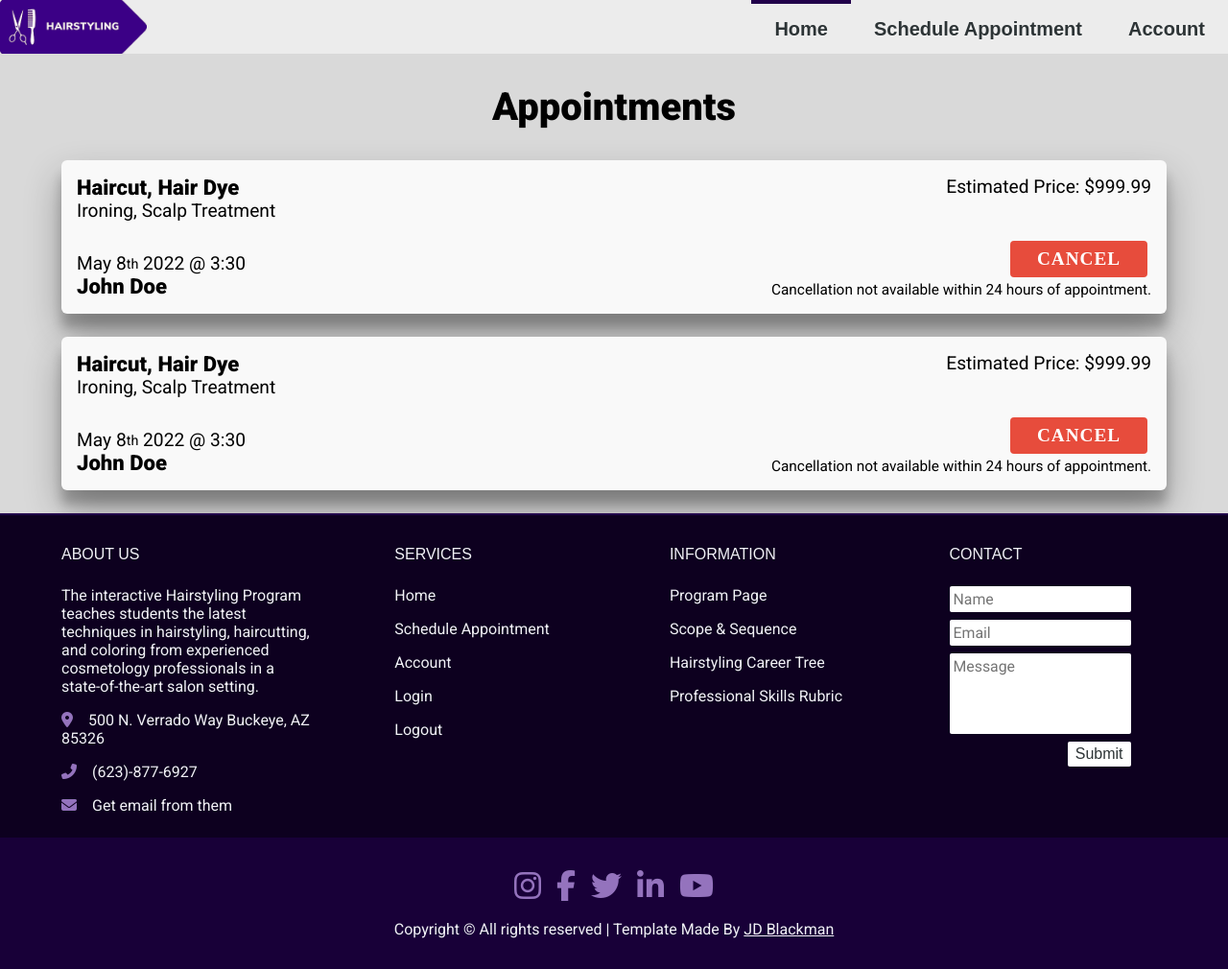
After one commit to 0eef0/wmCosmetology, a Node server app: page /account in a window 1280 px wide. The commit adds this page. Shown: the whole page at 96% size. Run offline with Node 20, Linux system fonts and the light colour scheme; some libraries are stand-ins or nearby versions.

Commit message:
appointment-card started

```diff
--- a/routes/index.js
+++ b/routes/index.js
@@ -6,6 +6,10 @@ const {ensureAuthenticated} = require('../middleware/auth.js')
 //home page
 navigation.get('/', (req, res) => {
   res.render('pages/index')
+})
+//account page
+navigation.get('/account', (req, res) => {
+  res.render('pages/account')
 })
 //log in page
 navigation.get('/login', (req, res) => {
--- /dev/null
+++ b/views/pages/account.ejs
@@ -0,0 +1,25 @@
+<!DOCTYPE html>
+<html lang="en">
+<head>
+  <%- include('../partials/head'); %>
+
+  <script type="module" src="../scripts/main.js"></script>
+</head>
+<body class="container">
+<!-- modals go here -->
+
+<!-- navbar here -->
+<%- include('../partials/navbar'); %>
+<%- include('../partials/navbar-spacer'); %>
+
+<!-- page content here -->
+<h1 class="appointments-title">Appointments</h1>
+<div class="appointments-container">
+  <%- include('../partials/appointment-card'); %>
+  <%- include('../partials/appointment-card'); %>
+</div>
+
+
+<%- include('../partials/footer'); %>
+</body>
+</html>
--- /dev/null
+++ b/views/partials/appointment-card.ejs
@@ -0,0 +1,15 @@
+<div class="appointment-card">
+  <div class="col">
+    <h1 class="service-names">Haircut, Hair Dye</h1>
+    <p class="add-on-services">Ironing, Scalp Treatment</p>
+
+    <p class="date">May 8<sup>th</sup> 2022 @ 3:30</p>
+    <h1 class="name">John Doe</h1>
+  </div>
+  <div class="col right">
+    <p class="estimated-price">Estimated Price: $999.99</p>
+
+    <button class="cancel-appointment btn btn-3">Cancel</button>
+    <p class="cancel-warning">Cancellation not available within 24 hours of appointment.</p>
+  </div>
+</div>
--- /dev/null
+++ b/views/partials/navbar-spacer.ejs
@@ -0,0 +1,2 @@
+<div class="navbar-spacer">
+</div>
--- a/views/partials/navbar.ejs
+++ b/views/partials/navbar.ejs
@@ -9,10 +9,10 @@
           <li class="nav-item"><a class="link active" href="/">Home</a></li>
           <li class="nav-item"><a class="link" href="/about">Schedule Appointment</a></li>
           <li class="nav-item dropdown">
-              <a class="link" href="/adopt">Account</a>
+              <a class="link" href="/account">Account</a>
               <ul class="dropdown">
                   <li><a href="#">Name</a></li>
-                  <li><a href="#">Profile</a></li>
+                  <li><a href="/account">Profile</a></li>
                   <li><a href="#">Logout</a></li>
               </ul>
         </li>
--- /dev/null
+++ b/views/styles/components/_appointment-card.scss
@@ -0,0 +1,39 @@
+.appointment-card {
+  display: flex;
+  justify-content: space-between;
+
+  width: 90vw;
+  min-height: 10rem;
+
+  padding: 1rem;
+  background-color: $light-background;
+  font-size: $main-font-size;
+  border-radius: 6px;
+
+  box-shadow: $dark-shadow-big;
+
+  .col {
+    display: flex;
+    flex-direction: column;
+    justify-content: flex-start;
+    align-items: flex-start;
+    &.right {
+      align-items: flex-end;
+
+      .cancel-appointment {
+        margin-top: auto;
+        // background-color: red;
+      }
+      .cancel-warning {
+        font-size: 80%;
+      }
+    }
+
+    .date {
+      margin-top: auto;
+    }
+    h1 {
+      font-size: 115%;
+    }
+  }
+}
--- a/views/styles/components/_index.scss
+++ b/views/styles/components/_index.scss
@@ -2,3 +2,4 @@
 @import './footer';
 @import './service-card';
 @import './service-modal';
+@import './appointment-card';
--- a/views/styles/components/_navbar.scss
+++ b/views/styles/components/_navbar.scss
@@ -101,6 +101,9 @@
 		}
 	}
 }
+.navbar-spacer {
+	margin-top: 56px;
+}
 @media screen and (max-width: 1000px) {
 	.navbar ul {
 		flex-direction: column;
--- /dev/null
+++ b/views/styles/layout/_account.scss
@@ -0,0 +1,11 @@
+.appointments-title {
+  font-size: $title-font-size;
+  margin-block: 2rem;
+}
+.appointments-container {
+  display: flex;
+  flex-direction: column;
+  gap: 1.5rem;
+  margin: 1.5rem;
+  margin-top: 0;
+}
--- a/views/styles/layout/_home.scss
+++ b/views/styles/layout/_home.scss
@@ -45,3 +45,70 @@
         }
     }
 }
+/* General button style */
+.btn {
+    border: none;
+    font-family: 'Poppins';
+    font-size: inherit;
+    color: inherit;
+    background: none;
+    cursor: pointer;
+    padding: 8px 28px;
+    display: inline-block;
+    margin: 4px;
+    border-radius: 4px;
+    text-transform: uppercase;
+    letter-spacing: 1px;
+    font-weight: 700;
+    outline: none;
+    position: relative;
+    -webkit-transition: all 0.3s;
+    -moz-transition: all 0.3s;
+    transition: all 0.3s;
+}
+
+.btn:after {
+    content: '';
+    position: absolute;
+    z-index: -1;
+    -webkit-transition: all 0.3s;
+    -moz-transition: all 0.3s;
+    transition: all 0.3s;
+}
+
+/* Pseudo elements for icons */
+.btn:before {
+    font-family: 'FontAwesome';
+    // speak: none;
+    font-style: normal;
+    font-weight: normal;
+    font-variant: normal;
+    text-transform: none;
+    line-height: 1;
+    position: relative;
+    -webkit-font-smoothing: antialiased;
+}
+/* Button 3 */
+.btn-3 {
+    background: #e74c3c;
+    color: #fff;
+}
+
+.btn-3:hover {
+    background: #c0392b;
+}
+
+.btn-3:active {
+    background: #c0392b;
+    top: 2px;
+}
+
+.btn-3:before {
+    position: absolute;
+    height: 100%;
+    left: 0;
+    top: 0;
+    line-height: 3;
+    font-size: 140%;
+    width: 60px;
+}
--- a/views/styles/layout/_index.scss
+++ b/views/styles/layout/_index.scss
@@ -1,2 +1,3 @@
 @import './home';
+@import './account';
 @import './loginSignUp';
--- a/views/styles/main.css
+++ b/views/styles/main.css
@@ -332,6 +332,10 @@ html {
   border-color: #3b0086 !important;
   -webkit-filter: brightness(1.2);
           filter: brightness(1.2);
+}
+
+.navbar-spacer {
+  margin-top: 56px;
 }
 
 @media screen and (max-width: 1000px) {
@@ -734,6 +738,61 @@ footer .payment-container .copyright {
   text-decoration: none;
 }
 
+.appointment-card {
+  display: -webkit-box;
+  display: -ms-flexbox;
+  display: flex;
+  -webkit-box-pack: justify;
+      -ms-flex-pack: justify;
+          justify-content: space-between;
+  width: 90vw;
+  min-height: 10rem;
+  padding: 1rem;
+  background-color: #f9f9f9;
+  font-size: clamp(1.15rem, 1.5vw, 1.5rem);
+  border-radius: 6px;
+  -webkit-box-shadow: rgba(0, 0, 0, 0.3) 0px 19px 38px, rgba(0, 0, 0, 0.22) 0px 15px 12px;
+          box-shadow: rgba(0, 0, 0, 0.3) 0px 19px 38px, rgba(0, 0, 0, 0.22) 0px 15px 12px;
+}
+
+.appointment-card .col {
+  display: -webkit-box;
+  display: -ms-flexbox;
+  display: flex;
+  -webkit-box-orient: vertical;
+  -webkit-box-direction: normal;
+      -ms-flex-direction: column;
+          flex-direction: column;
+  -webkit-box-pack: start;
+      -ms-flex-pack: start;
+          justify-content: flex-start;
+  -webkit-box-align: start;
+      -ms-flex-align: start;
+          align-items: flex-start;
+}
+
+.appointment-card .col.right {
+  -webkit-box-align: end;
+      -ms-flex-align: end;
+          align-items: flex-end;
+}
+
+.appointment-card .col.right .cancel-appointment {
+  margin-top: auto;
+}
+
+.appointment-card .col.right .cancel-warning {
+  font-size: 80%;
+}
+
+.appointment-card .col .date {
+  margin-top: auto;
+}
+
+.appointment-card .col h1 {
+  font-size: 115%;
+}
+
 .banner-container {
   background-color: #2d3436;
   min-width: 100%;
@@ -792,6 +851,90 @@ footer .payment-container .copyright {
         grid-template-columns: 1fr;
     margin-inline: auto;
   }
+}
+
+/* General button style */
+.btn {
+  border: none;
+  font-family: 'Poppins';
+  font-size: inherit;
+  color: inherit;
+  background: none;
+  cursor: pointer;
+  padding: 8px 28px;
+  display: inline-block;
+  margin: 4px;
+  border-radius: 4px;
+  text-transform: uppercase;
+  letter-spacing: 1px;
+  font-weight: 700;
+  outline: none;
+  position: relative;
+  -webkit-transition: all 0.3s;
+  transition: all 0.3s;
+}
+
+.btn:after {
+  content: '';
+  position: absolute;
+  z-index: -1;
+  -webkit-transition: all 0.3s;
+  transition: all 0.3s;
+}
+
+/* Pseudo elements for icons */
+.btn:before {
+  font-family: 'FontAwesome';
+  font-style: normal;
+  font-weight: normal;
+  font-variant: normal;
+  text-transform: none;
+  line-height: 1;
+  position: relative;
+  -webkit-font-smoothing: antialiased;
+}
+
+/* Button 3 */
+.btn-3 {
+  background: #e74c3c;
+  color: #fff;
+}
+
+.btn-3:hover {
+  background: #c0392b;
+}
+
+.btn-3:active {
+  background: #c0392b;
+  top: 2px;
+}
+
+.btn-3:before {
+  position: absolute;
+  height: 100%;
+  left: 0;
+  top: 0;
+  line-height: 3;
+  font-size: 140%;
+  width: 60px;
+}
+
+.appointments-title {
+  font-size: clamp(2.5rem, 3vw, 4rem);
+  margin-block: 2rem;
+}
+
+.appointments-container {
+  display: -webkit-box;
+  display: -ms-flexbox;
+  display: flex;
+  -webkit-box-orient: vertical;
+  -webkit-box-direction: normal;
+      -ms-flex-direction: column;
+          flex-direction: column;
+  gap: 1.5rem;
+  margin: 1.5rem;
+  margin-top: 0;
 }
 
 #loginForm,
--- a/views/styles/main.scss
+++ b/views/styles/main.scss
@@ -1,5 +1,6 @@
+
+@import './util/index';
 @import './base/index';
 @import './components/index';
 @import './layout/index';
 @import './themes/defaultTheme';
-@import './util/index';
--- a/views/styles/util/_variables.scss
+++ b/views/styles/util/_variables.scss
@@ -5,3 +5,5 @@ $light-shadow: 0 5px 15px rgba(0, 0, 0, 0.1);
 $dark-shadow: 0 5px 15px rgba(0, 0, 0, 0.2);
 $max-width: 1170px;
 $fixed-width: 620px;
+$title-font-size: clamp(2.5rem, 3vw, 4rem);
+$main-font-size: clamp(1.15rem, 1.5vw, 1.5rem);
```
Also changed, not shown: views/pages/page template (use to make new page).ejs (added, +21 -0 lines), views/styles/util/_mixins.scss (line endings or trailing spaces), 1 other file.
